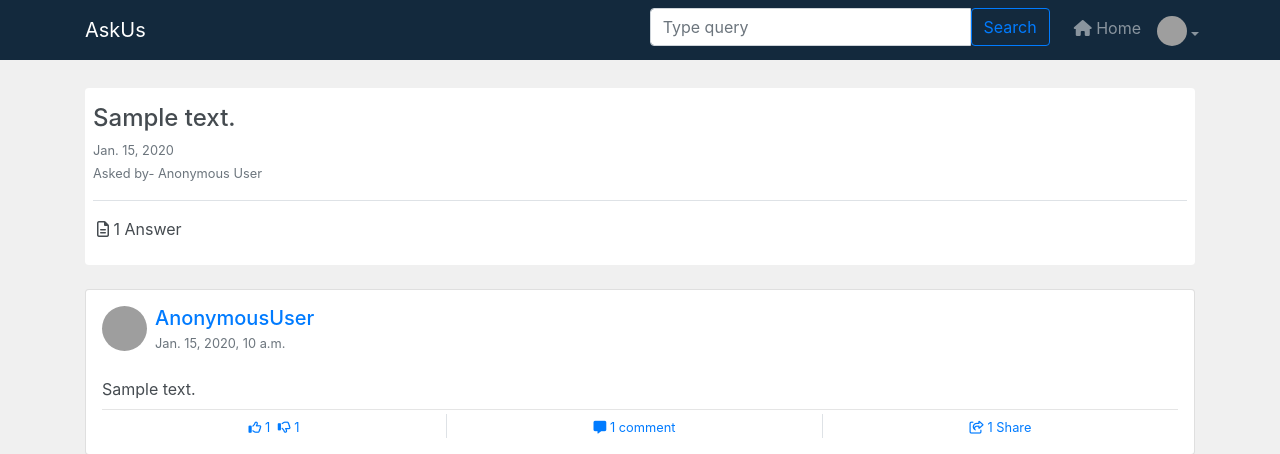
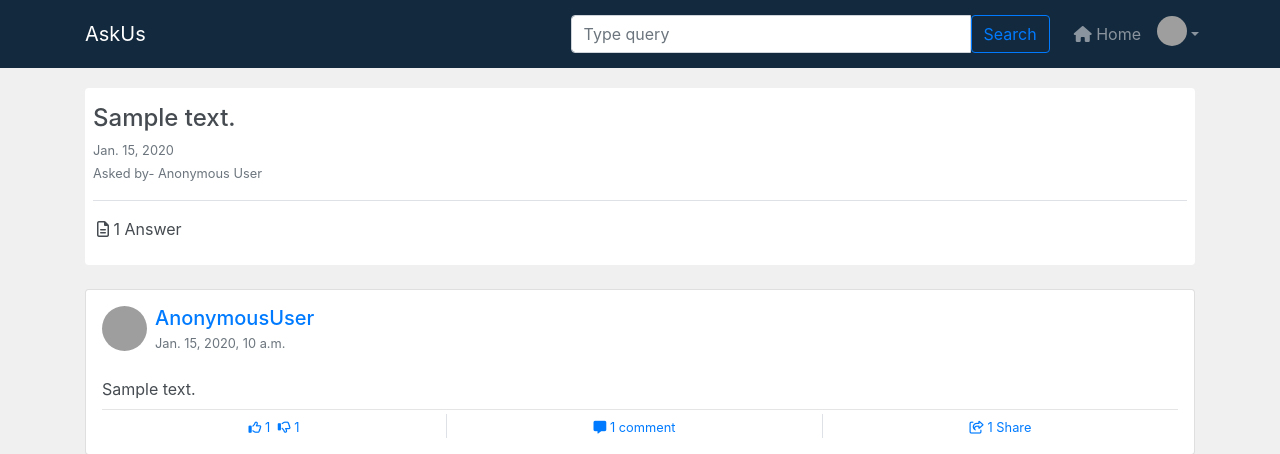
Before and after one commit to jatinnegi/askus-forum, a Django app: page /question/1/ in a window 1280 px wide. Shown: the top 454 px of the page. Run offline with Django 3.2, Linux system fonts and the light colour scheme; tables that the repository leaves empty hold one stand-in row (values such as "Sample post"); some libraries are stand-ins or nearby versions; grey boxes are pictures that could not be loaded.

Commit message:
Navbar changes

```diff
--- a/static/css/index.css
+++ b/static/css/index.css
@@ -22,14 +22,8 @@ body {
 }
 
 #app-navbar {
-  position: fixed;
-  top: 0;
-  left: 0;
-  right: 0;
   height: 60px;
-  z-index: 50;
 }
-
 .navbar-avatar {
   height: 30px;
   width: 30px;
--- a/templates/navbar.html
+++ b/templates/navbar.html
@@ -1,5 +1,5 @@
 {% load static %}
-<nav id="app-navbar" class="navbar navbar-expand-lg navbar-dark bg-dark">
+<nav class="navbar fixed-top navbar-expand-lg navbar-dark bg-dark">
     <div class="container">
         <a class="navbar-brand" href="{% url 'core:home' %}">AskUs</a>
         <button class="navbar-toggler" type="button" data-toggle="collapse" data-target="#navbarSupportedContent-4"
@@ -7,18 +7,18 @@
             style="outline:none;border:none;">
             <span class="navbar-toggler-icon"></span>
         </button>
-        <div class="collapse navbar-collapse pt-2" id="navbarSupportedContent-4">
+        <div class="collapse navbar-collapse" id="navbarSupportedContent-4">
             <ul class="navbar-nav ml-auto">
-                <li class="nav-item mr-3" style="min-width:400px;">
+                <li class="nav-item mr-3 d-flex align-items-center">
                     <form method='GET' action="{% url 'core:search' %}" class="d-flex input-group w-auto">
-                        <input name="q" type="search" class="form-control" placeholder="Type query"
-                            aria-label="Search" />
+                        <input name="q" type="search" class="form-control" placeholder="Type query" aria-label="Search"
+                            style="min-width:400px; width:100%;" />
                         <button class="btn btn-outline-primary" type="submit" data-mdb-ripple-color="dark">
                             Search
                         </button>
                     </form>
                 </li>
-                <li id='navbar-home-link' class="nav-item">
+                <li id='navbar-home-link' class="nav-item d-flex align-items-center">
                     <a class="nav-link waves-effect waves-light" href="{% url 'core:home' %}">
                         <i class="fas fa-home"></i> Home
                         <span class="sr-only">(current)</span>
@@ -28,10 +28,10 @@
                 <li class="nav-item dropdown" style='cursor:pointer;'>
                     <a class="nav-link dropdown-toggle waves-effect waves-light" id="navbarDropdownMenuLink"
                         data-toggle="dropdown" aria-haspopup="true" aria-expanded="false">
-                        <div class='navbar-avatar' style="background-image: url('{{ user.get_avatar }}')"></div>
+                        <div class=' navbar-avatar' style="background-image: url('{{ user.get_avatar }}')">
+                        </div>
                     </a>
-                    <ul class="dropdown-menu" aria-labelledby="navbarDropdownMenuLink"
-                        style='position:absolute; left:-50%;'>
+                    <ul class="dropdown-menu" aria-labelledby="navbarDropdownMenuLink">
                         <li><a class="dropdown-item" href="{% url 'accounts:profile' user.username %}">My profile</a>
                         </li>
                         <li><a class="dropdown-item"
```
